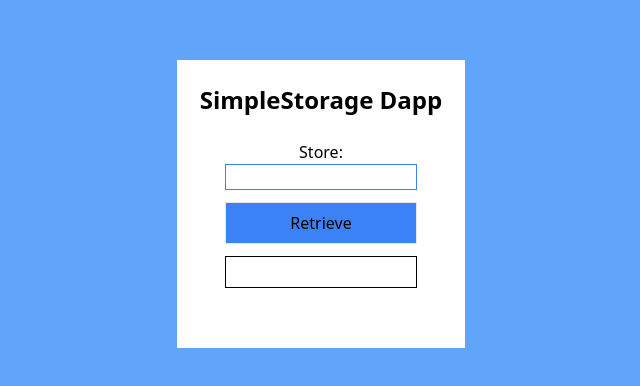
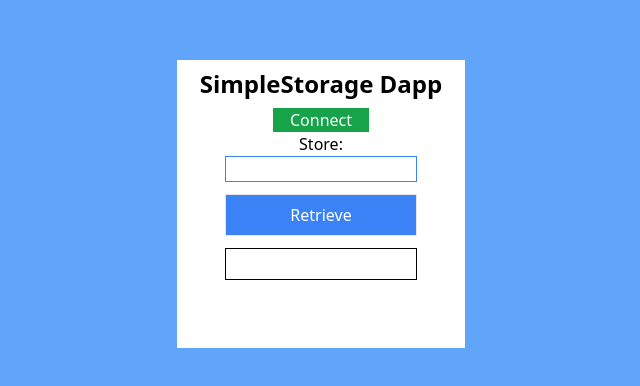
Before and after one commit to Qreamville/SimpleStorage-Dapp, a plain HTML site: page client/index.html in a window 1280 px wide. Shown: the part 196-582 px from the top of the page, without its empty margins (319-959 px from the left). Drawn offline with nearby package versions, Linux system fonts and the light colour scheme.

Commit message:
Update index.html

```diff
--- a/client/index.html
+++ b/client/index.html
@@ -9,7 +9,8 @@
   </head>
   <body class="bg-blue-400 h-screen grid place-items-center">
     <main class="bg-white flex flex-col text-center h-72 w-72">
-      <h1 class="text-2xl font-bold my-6">SimpleStorage Dapp</h1>
+      <h1 class="text-2xl font-bold my-2">SimpleStorage Dapp</h1>
+      <button class="bg-green-600 text-white w-24 mx-auto">Connect</button>
       <label for="store">Store:</label>
       <input
         type="text"
@@ -17,10 +18,11 @@
         id="store"
         class="border-blue-500 border w-48 mx-auto"
       />
-      <button class="bg-blue-500 border w-48 mx-auto my-3 py-2">
+      <button class="bg-blue-500 border w-48 mx-auto my-3 py-2 text-white">
         Retrieve
       </button>
       <p id="retrive" class="border border-black w-48 h-8 mx-auto"></p>
     </main>
+    <script src="./script.js" type="module"></script>
   </body>
 </html>
```
